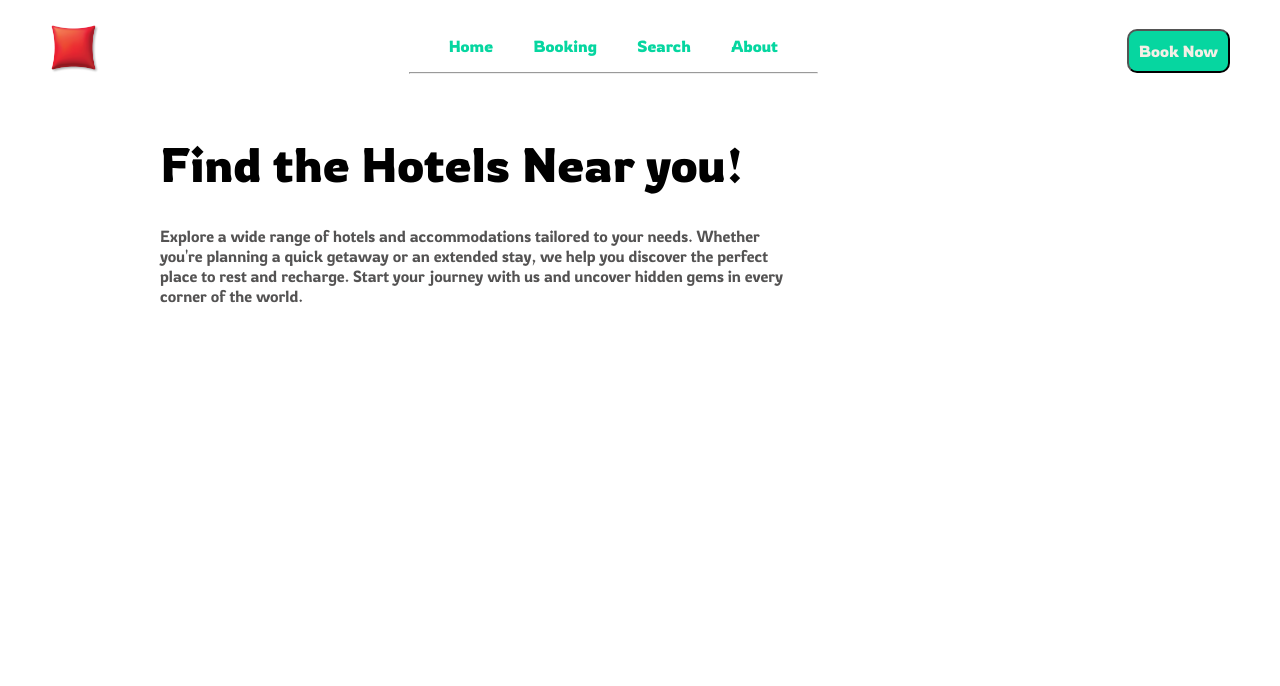
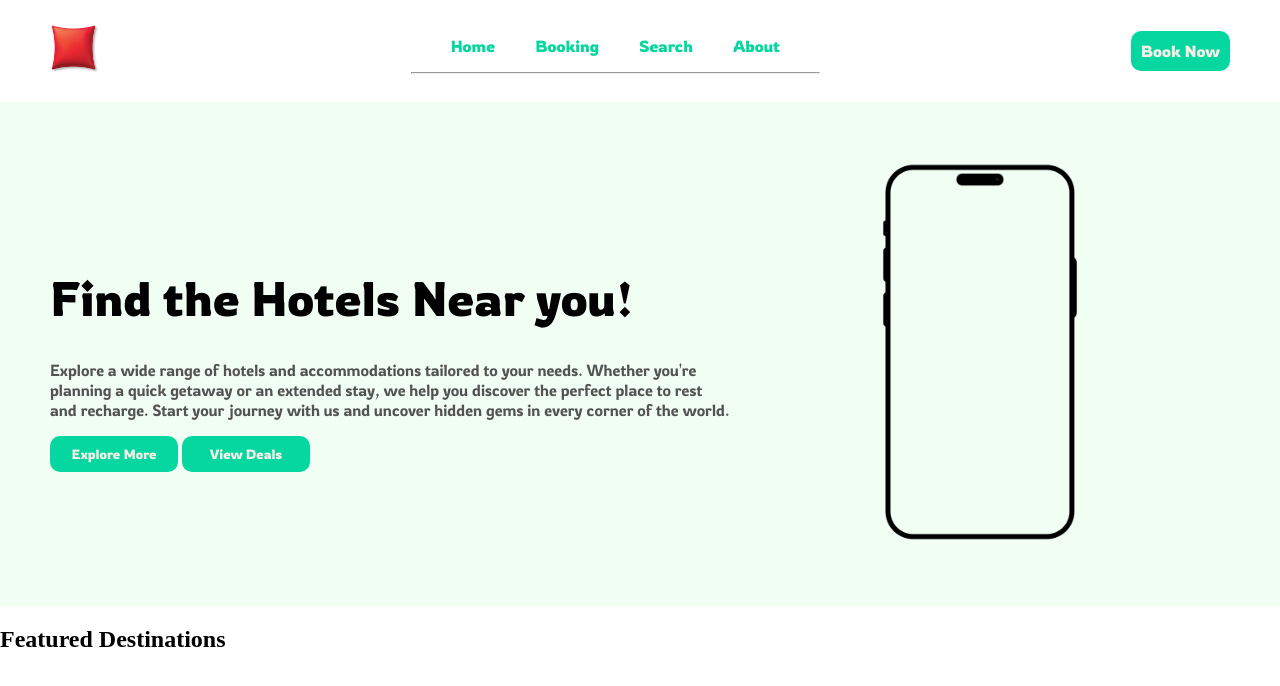
Before and after one commit to jeylanab/Hotelify, a plain HTML site: page index.html in a window 1280 px wide. Drawn offline with Linux system fonts and the light colour scheme.

Commit message:
added featured hotel

```diff
--- a/assets/scripts/home.js
+++ b/assets/scripts/home.js
@@ -0,0 +1,4 @@
+var name = 'jeylan'
+function display(){
+
+}
--- a/assets/style/home.css
+++ b/assets/style/home.css
@@ -1,20 +1,17 @@
 :root {
-    --rowdies-font: 'Rowdies', sans-serif;
-    --primary-color: #06D6A0;
-    --secondary-color: #4F6F52;
-    --tertiary-color: #F5EFE6;
+  --rowdies-font: "Rowdies", sans-serif;
+  --primary-color: #06d6a0;
+  --secondary-color: #4f6f52;
+  --tertiary-color: #f5efe6;
   --hero-text-size: 3rem; /* Very huge for hero */
   --small-text-size: 0.8rem; /* Very small for footer */
   --medium-text-size: 1rem; /* Medium size */
   --extra-small-text-size: 0.6rem; /* Extra small size */
-
-
 }
 
-body{
+body {
   margin: 0;
   padding: 0;
-
 }
 nav {
   display: flex;
@@ -24,27 +21,23 @@ nav {
   padding-right: 50px;
   padding-top: 20px;
 }
-.logo-div img{
+.logo-div img {
   width: 50px;
 }
 .items-div ul {
   display: flex;
   align-items: center;
   justify-content: center;
-
 }
 .items-div ul li {
   list-style: none;
   padding-right: 40px;
   font-family: var(--rowdies-font);
   font-size: var(--medium-text-size);
-
 }
 .items-div ul li a {
   text-decoration: none;
   color: var(--primary-color);
-
-
 }
 .items-div ul li a:hover {
   color: var(--secondary-color);
@@ -57,31 +50,46 @@ nav {
   background-color: var(--primary-color);
   color: var(--tertiary-color);
   border-radius: 10px;
-
+  border: none;
 }
 .header-div {
   display: flex;
-    justify-content: space-around;
+  justify-content: center;
   align-items: center;
+}
+Main {
+  background-color: hsla(126, 81%, 61%, 0.075);
 }
 .hero-txt {
   font-family: var(--rowdies-font);
   font-size: var(--hero-text-size);
   font-weight: 400;
 }
-.hero-section {
-    width: 50vw;
+
+.hero-img {
+  width: 500px;
 }
-.hero-img {
-    background-image: url(../images/pg/—Pngtree—iphone\ 14_8908770.png);
-    background-position: center;
-    background-repeat: no-repeat;
-    z-index: -2;
-}
-p{
+p {
   font-family: var(--rowdies-font);
   font-weight: 100;
   font-style: normal;
   color: rgb(84, 83, 83);
+}
+header {
+  padding-left: 50px;
+  padding-right: 50px;
+}
+.CTA button a {
+  font-family: var(--rowdies-font);
+  text-decoration: none;
+  color: var(--tertiary-color);
+}
+.CTA button {
+  padding: 10px;
+  width: 10vw;
+  background-color: var(--primary-color);
+  color: var(--tertiary-color);
+  border: none;
+  border-radius: 10px;
 
 }
--- a/index.html
+++ b/index.html
@@ -32,6 +32,8 @@
         <nav>
 
         </nav>
+       <Main>
+
 
         <header class=" header-div">
             <div class="hero-section">
@@ -39,16 +41,28 @@
                 <p>Explore a wide range of hotels and accommodations tailored to your needs. Whether you're
                     planning a quick getaway or an extended stay, we help you discover the perfect place
                     to rest and recharge. Start your journey with us and uncover hidden gems in every corner of the world.</p>
+                <div class="CTA" >
+                    <button>
+                        <a href="#explore-more" class="btn btn-primary">Explore More</a>
+                    </button>
+                    <button>
+                        <a href="#view-deals" class="btn btn-secondary">View Deals</a>
+
+                    </button>
+
+                </div>
 
             </div>
             <div class="image-hero">
-                <div class="hero-img">
-
-                </div>
-
+                <img class="hero-img" src="./assets/images/pg/—Pngtree—iphone 14_8908770.png" alt="">
 
             </div>
         </header>
+       </Main>
+       <Section>
+          <h2>Featured Destinations</h2>
+       </Section>
+
 
 
     <script src="./assets/scripts/home.js"></script>
```
Lines whose indentation alone changed are shown as unchanged.
